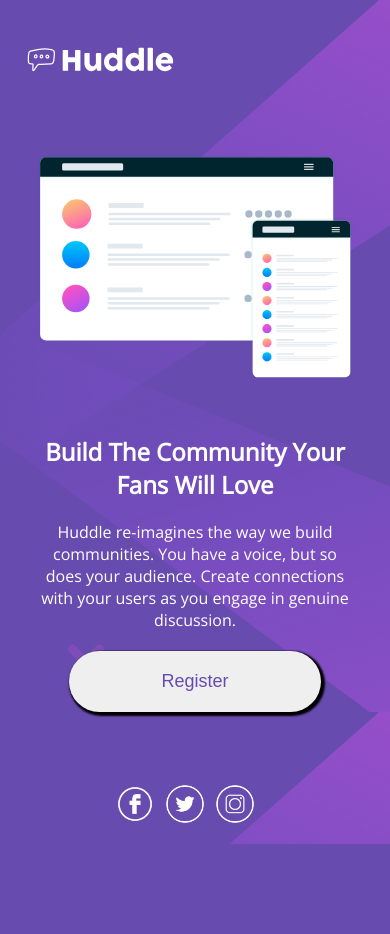
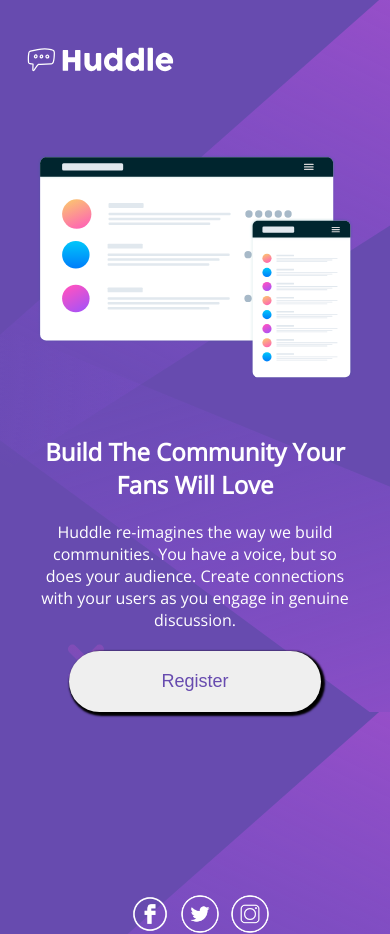
Before and after one commit to Savizo/huddle-landing-page-with-single-introductory-section-master, a plain HTML site: page index.html in a window 390 px wide. Before the commit the page ends 844 px from the top, so only its background shows below. Drawn offline with nearby package versions, Linux system fonts and the light colour scheme.

Commit message:
Update style.css

```diff
--- a/style.css
+++ b/style.css
@@ -138,11 +138,14 @@ img.icon:hover {
     width: 80%;
   }
   .icons {
-    bottom: 20px;
+    bottom: -90px;
+    width: 100%;
     text-align: center;
-    width: 100px;
+    margin: auto;
     display: flex;
+    left: 10px;
     justify-content: center;
+    flex-direction: row;
   }
   footer {
     display: none;
```
